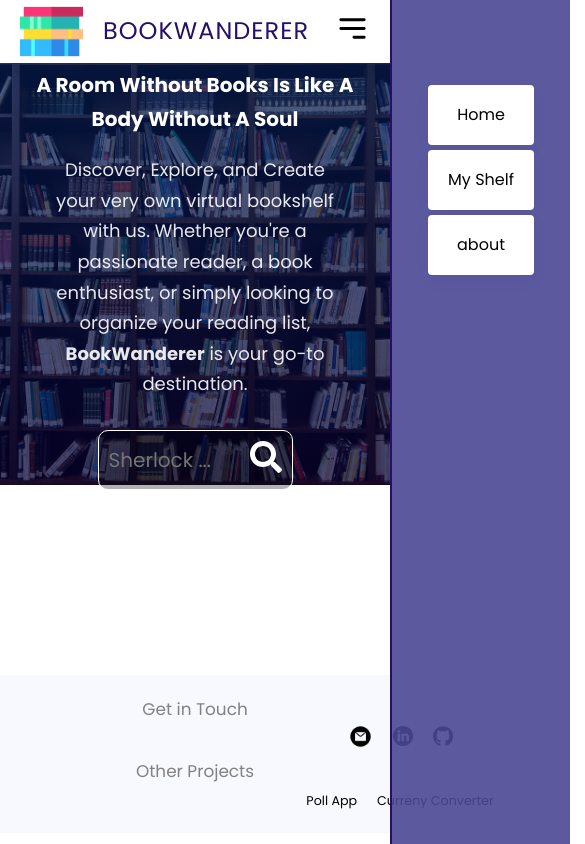
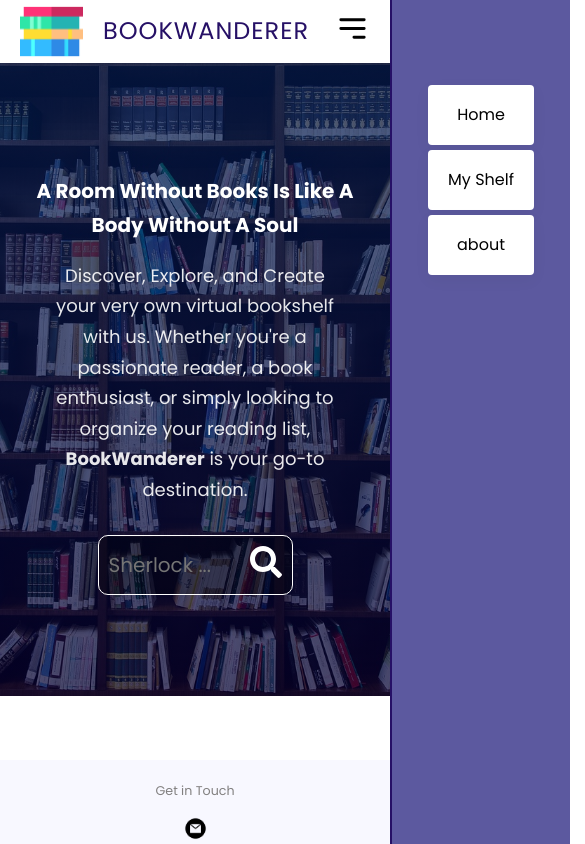
Before and after one commit to shashanksc/BookShelf, a React (Create React App) app: page / in a window 390 px wide. Shown: the top 844 px of the page, 585 px wide, since content can reach past the window. Built offline with nearby package versions, Linux system fonts and the light colour scheme; no server answers.

Commit message:
media queries improved

```diff
--- a/src/components/Footer/Footer.css
+++ b/src/components/Footer/Footer.css
@@ -1,28 +1,31 @@
 .footer {
   background-color: #f8f8ff;
   padding: 20px 0;
-    color:#888;
-
+  color: #888;
   text-align: center;
 }
 
 .section_text_p1 {
-
   font-size: 2vh;
   color: #828080;
 }
 
 .contact-info-upper-container {
-    width: 800px;
-    display: inline-flex;
+  width: 100%; /* Adjusted width to make it responsive */
+  display: flex;
   justify-content: center;
   align-items: center;
-    /* margin-top: px; */
   font-size: 1.5vh;
 }
-  .contact-info-upper-container :hover{
-    text-decoration: underline;
-    color: blueviolet;
+
+.contact-info-upper-container a {
+  text-decoration: none; /* Ensure links have no underline */
+  color: #888; /* Set default link color */
+  transition: color 0.3s ease; /* Add transition effect for color change */
+}
+
+.contact-info-upper-container a:hover {
+  color: blueviolet; /* Change link color on hover */
 }
 
 .contact-info-container {
@@ -33,10 +36,28 @@
 
 .icon {
   width: 2rem;
-    align-items: center;
-    margin : 0px auto;
+  margin: 0 auto; /* Center align the icon */
   justify-content: center;
+  display: flex; /* Ensure the icon is a flex container */
 }
-  .icon:hover{
+
+.icon:hover {
   opacity: 0.7;
 }
+
+/* Additional styles for responsiveness */
+@media screen and (max-width: 768px) {
+  .contact-info-upper-container {
+      flex-wrap: wrap;
+  }
+  .contact-info-container {
+      padding: 5px;
+      margin:10px 0;
+      width: 100%;
+
+  }
+  .section_text_p1 {
+      font-size: 1.5vh; /* Adjust font size for smaller screens */
+  }
+
+}
--- a/src/components/Header/Header.css
+++ b/src/components/Header/Header.css
@@ -1,14 +1,14 @@
 .holder{
     width: 100%;
-    height: 80vh;
+    height: 90vh;
 }
 .header{
     width: 100%;
     height: 75vh;
 }
 .header-content{
-    min-height: 50vh;
-    height: 50vh;
+    min-height: 75vh;
+    height: 75vh;
     background: linear-gradient(rgba(2, 27, 82,0.7), rgba(5, 0, 48, 0.7)), url("../../images/library-img.jpg") center/cover no-repeat;
     flex-direction: column;
 }
```
Also changed, not shown: src/components/Navbar/Navbar.css (line endings or trailing spaces). Lines whose indentation alone changed are shown as unchanged.
